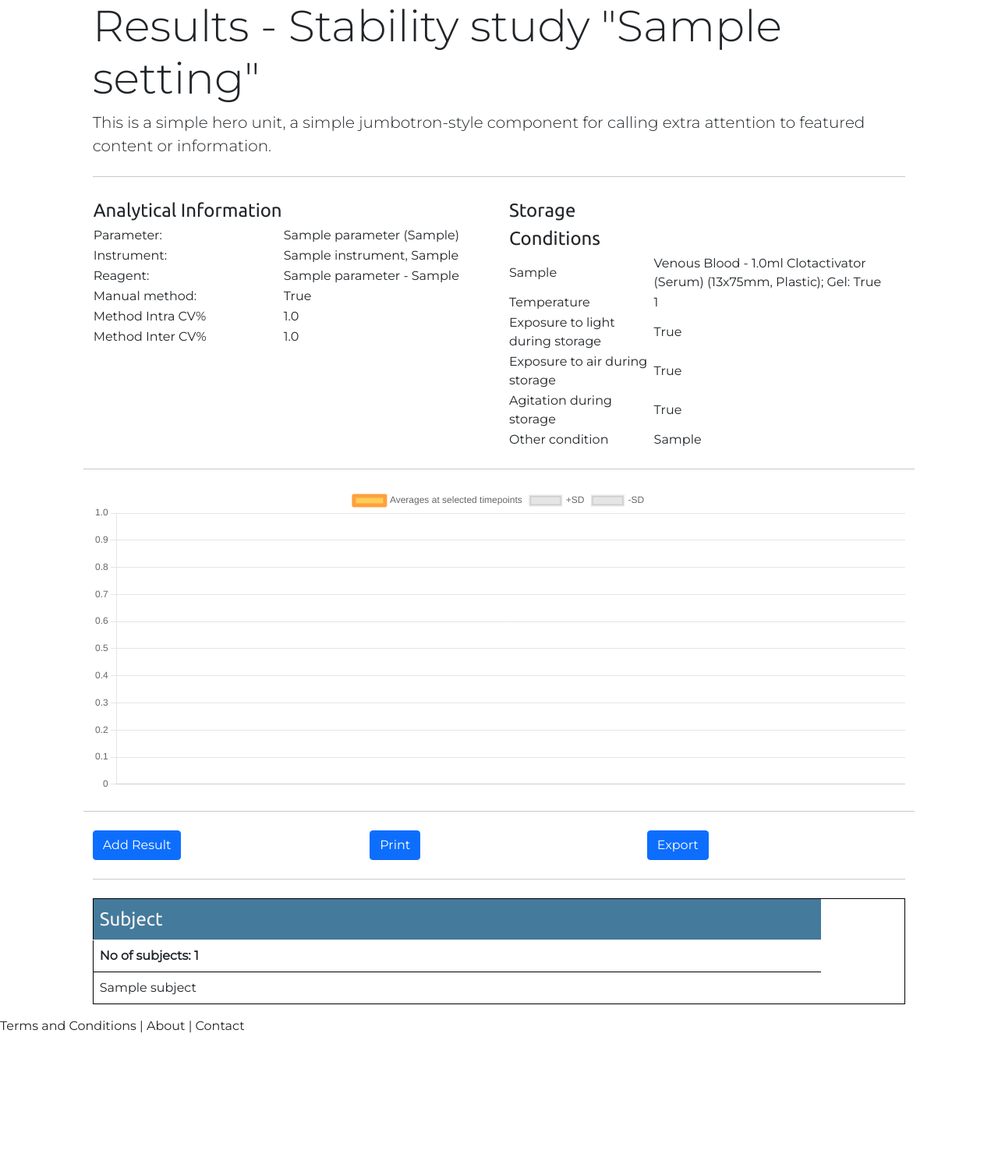
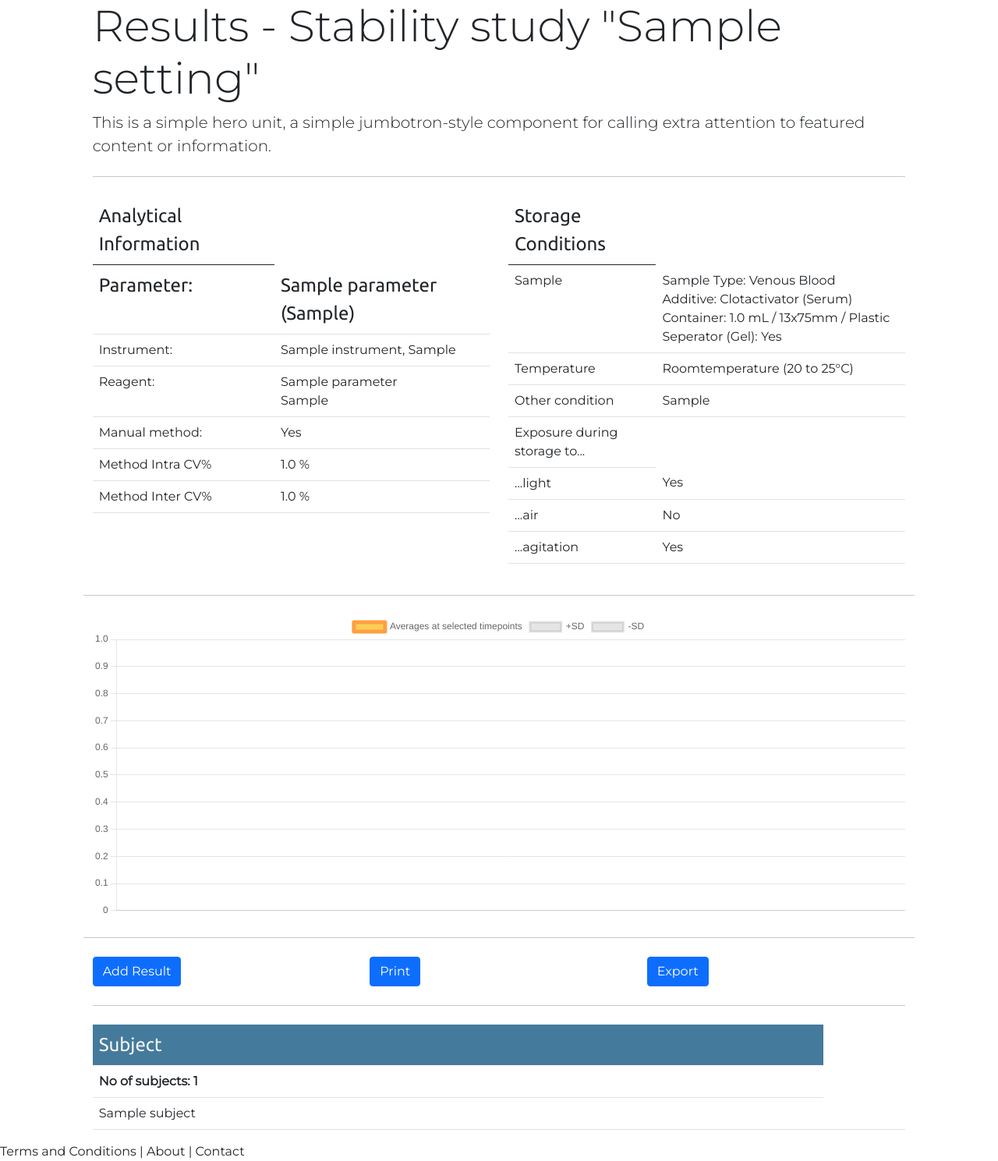
Before and after one commit to drfoehn/stabcalc, a Django app: page /results/1 in a window 1280 px wide. Shown: the part 16-1505 px from the top of the page at 78% size. Before the commit the page ends 1341 px from the top, so only its background shows below. Run offline with Django 4.2, Linux system fonts and the light colour scheme; tables that the repository leaves empty hold one stand-in row (values such as "Sample post"); some libraries are stand-ins or nearby versions.

Commit message:
some css

```diff
--- a/calculator/templates/calculator/results.html
+++ b/calculator/templates/calculator/results.html
@@ -13,11 +13,11 @@
 
     <div class="row ">
     <div class="col">
-        <table>
+        <table class="table table-hover">
             <thead>
             <th class="th_analytical">Analytical Information</th>
             </thead>
-            <tr>
+            <tr class="parameter_name">
                 <th>Parameter:</th>
                 <td>{{ setting.parameter.name }} ({{ setting.parameter.unit}})</td>
             </tr>
@@ -28,51 +28,93 @@
             </tr>
             <tr>
                 <th>Reagent:</th>
-                <td>{{ setting.parameter.reagent_name }} - {{ setting.parameter.reagent_manufacturer}}</td>
+                <td>{{ setting.parameter.reagent_name }}<br>
+                    {{ setting.parameter.reagent_manufacturer}}
+                </td>
             </tr>
             <tr>
                 <th>Manual method:</th>
-                <td>{{ setting.parameter.method_hand}}</td>
+                <td>{% if setting.parameter.method_hand == True %}
+                    Yes
+                    {% else %}
+                    No
+                    {% endif %}</td>
             </tr>
             <tr>
                 <th>Method Intra CV%</th>
-                <td>{{ setting.parameter.CV_intra}}</td>
+                <td>{{ setting.parameter.CV_intra}} %</td>
             </tr>
             <tr>
                 <th>Method Inter CV%</th>
-                <td>{{ setting.parameter.CV_inter}}</td>
+                <td>{{ setting.parameter.CV_inter}} %</td>
             </tr>
         </table>
         </div>
     <div class="col">
-        <table>
+        <table class="table table-hover">
             <thead>
                 <th class="th_condition">Storage Conditions</th>
             </thead>
             <tr>
                 <th>Sample</th>
-                <td>{{ setting.parameter.sample}}</td>
+                <td>
+                    Sample Type: {{ setting.parameter.sample.get_sample_type_display}} <br>
+                    Additive: {{ setting.parameter.sample.get_container_additive_display}}<br>
+                    Container: {{ setting.parameter.sample.container_fillingvolume}} mL /
+                                {{ setting.parameter.sample.get_container_dimension_display}} /
+                                {{ setting.parameter.sample.get_container_material_display}}
+                    Seperator (Gel): {% if setting.parameter.sample.gel == True %}
+                    Yes
+                    {% else %}
+                    No
+                    {% endif %}
+                </td>
             </tr>
             <tr>
                 <th>Temperature</th>
-                <td>{{ setting.condition.temperature }}</td>
+                <td>
+                {{ setting.condition.get_temperature_display }}
+                </td>
             </tr>
-            <tr>
-                <th>Exposure to light during storage</th>
-                <td>{{ setting.condition.light }}</td>
-            </tr>
-            <tr>
-                <th>Exposure to air during storage</th>
-                <td>{{ setting.condition.air }}</td>
-            </tr>
-            <tr>
-                <th>Agitation during storage</th>
-                <td>{{ setting.condition.agitation }}</td>
-            </tr>
-            <tr>
+        <tr>
                 <th>Other condition</th>
                 <td>{{ setting.condition.other_Condition }}</td>
             </tr>
+                <tr>
+                    <th>Exposure during storage to...</th>
+                </tr>
+            <tr>
+                <th>...light</th>
+                <td>
+                    {% if setting.condition.light == True %}
+                    Yes
+                    {% else %}
+                    No
+                    {% endif %}
+                    </td>
+            </tr>
+            <tr>
+                <th>...air</th>
+                <td>
+                    {% if setting.condition.air.light == True %}
+                    Yes
+                    {% else %}
+                    No
+                    {% endif %}
+                </td>
+            </tr>
+            <tr>
+                <th>...agitation</th>
+                <td>
+
+                    {% if setting.condition.agitation == True %}
+                    Yes
+                    {% else %}
+                    No
+                    {% endif %}
+                </td>
+            </tr>
+
         </table>
 
     </div>
@@ -156,7 +198,7 @@
     <div class="row">
 
 <div class="col">
-        <table class="table table-hover" style="border: solid 1px black">
+        <table class="table table-hover">
             <thead class="th_results">
             <tr>
                 <th scope="col">Subject</th>
@@ -198,7 +240,8 @@
                             <hr/>
                             AVG: {% average subject duration %}<br>
                             SD: {% stdv subject duration %}<br>
-                            CV: {% cv subject duration %}
+                            CV: {% cv subject duration %}<br>
+{#                            DEV%: {% deviation subject duration %}#}
                         </td>
                     {% endfor %}
 
--- a/static/css/main.css
+++ b/static/css/main.css
@@ -90,6 +90,10 @@ th{
 
 /*---------------------------------Resultpage------------------------------------*/
 
+
+
+.parameter_name,
+.th_results,
 .th_condition,
 .th_analytical{
     font-family: 'Ubuntu', sans-serif;
```
Also changed, not shown: calculator/models.py (+4 -4 lines), calculator/templatetags/average.py (+7 -3 lines).
